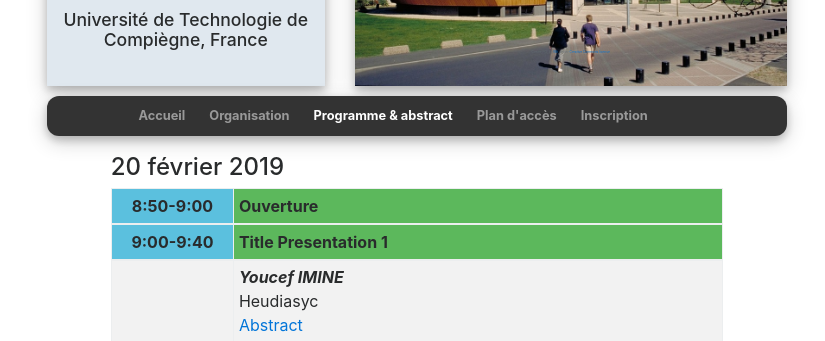
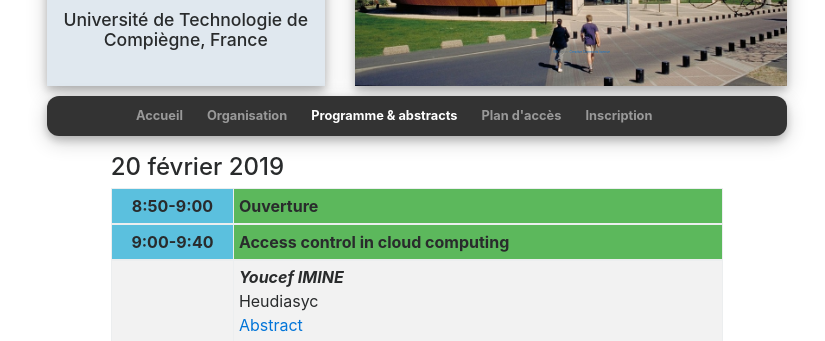
Before and after one commit to FridaySeminarLMAC/BOUM-UTC, a Jekyll site: the page built from program.html, in a window 1280 px wide. Shown: the part 184-525 px from the top of the page, without its empty margins (223-1048 px from the left). Built offline with Jekyll 4.4.1, drawn with Linux system fonts in a browser that asks for light colours; nearby versions of some CDN libraries.

Commit message:
Update Page name and Title of Youcef's presentation

```diff
--- a/_data/conference.yml
+++ b/_data/conference.yml
@@ -48,7 +48,7 @@ navbar:
     path: /organization.html
     visible: True
   - id: 2
-    label: Programme & abstract
+    label: Programme & abstracts
     path: /program.html
     visible: True
   - id: 3
--- a/_data/schedule.yml
+++ b/_data/schedule.yml
@@ -6,7 +6,7 @@
     title: "Ouverture"
   - startTime: "9:00"
     endTime: "9:40"
-    title: "Title Presentation 1"
+    title: "Access control in cloud computing"
     type: "presentation"
     events:
       - title: "Heudiasyc"
```
